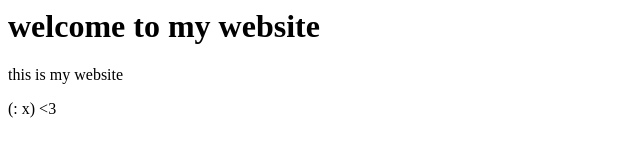
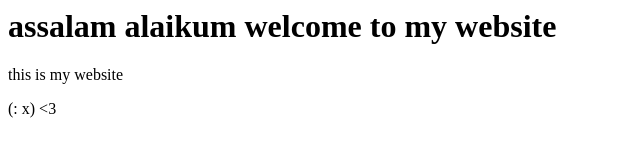
Before and after one commit to I-Anoy13/khan, a plain HTML site: page index.html in a window 1280 px wide. Shown: the whole page, without its empty margins (0-640 px from the left). Drawn offline with Linux system fonts and the light colour scheme.

Commit message:
added assalam alaikum

```diff
--- a/index.html
+++ b/index.html
@@ -1,5 +1,5 @@
 <html>
-<h1>welcome to my website</h1>
+<h1>assalam alaikum welcome to my website</h1>
 <p>this is my website</p>
 <p>(: x) <3</p>
 </html>
```
